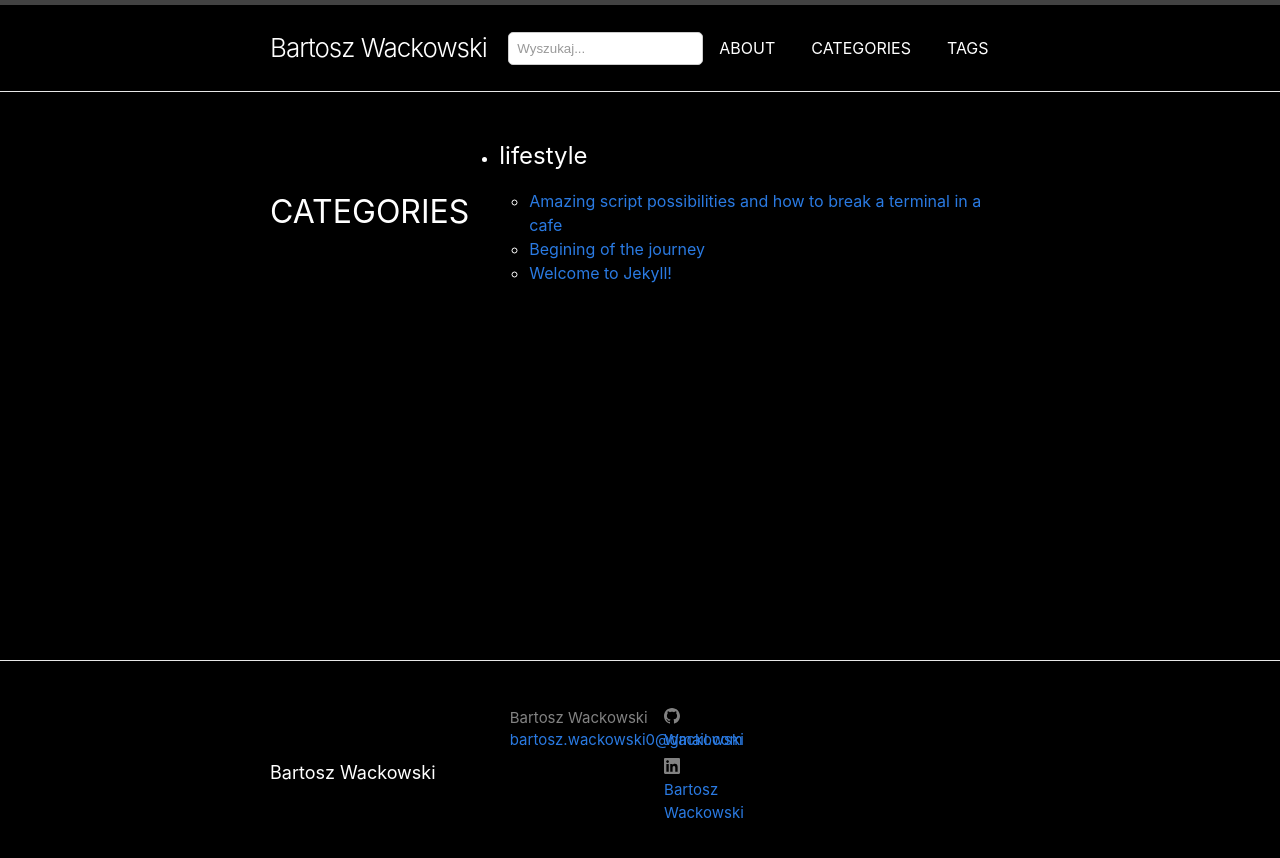
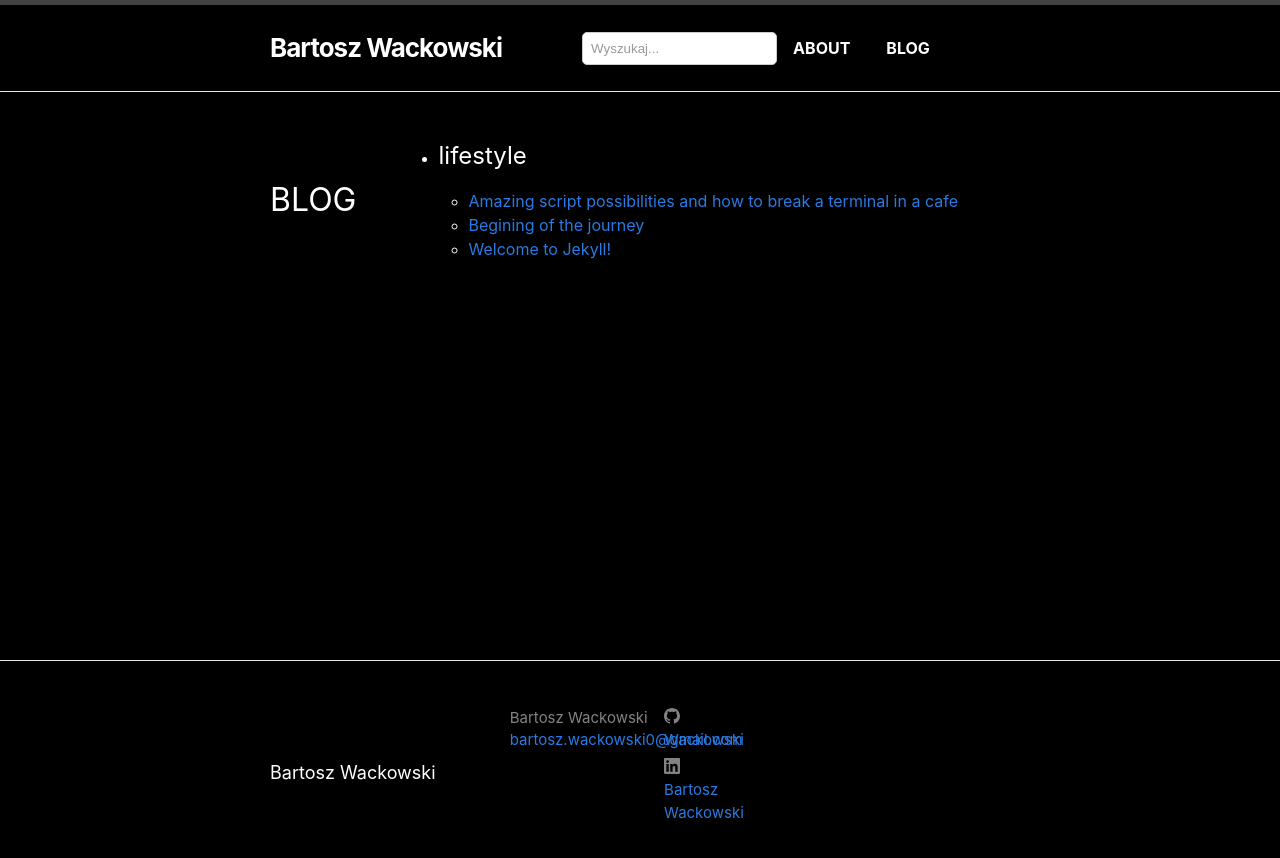
Before and after one commit to Wackowski/Wackowski.github.io, a Jekyll site: the page built from index_subs/blog_index.html, in a window 1280 px wide. Shown: the top 858 px of the page. Built offline with Jekyll 4.4.1, drawn with Linux system fonts in a browser that asks for light colours; nearby versions of some CDN libraries.

Commit message:
rebuid header content - in progress

```diff
--- a/_includes/header.html
+++ b/_includes/header.html
@@ -51,7 +51,7 @@
   <div class="wrapper">
     {%- assign default_paths = site.pages | map: "path" -%}
     {%- assign page_paths = site.header_pages | default: default_paths -%}
-    <a class="site-title" rel="author" href="{{ "/" | relative_url }}">{{ site.title | escape }}</a>
+    <a class="site-title" rel="author" href="{{ "/" | relative_url }}"><b>{{ site.title | escape }}</b></a>
 
     {%- if page_paths -%}
       <nav class="site-nav">
@@ -71,7 +71,7 @@
           {%- for path in page_paths -%}
             {%- assign my_page = site.pages | where: "path", path | first -%}
             {%- if my_page.title -%}
-              <a class="page-link" href="{{ /my_page.url | relative_url }}">{{ my_page.title | escape }}</a>
+              <a class="page-link" href="{{ /my_page.url | relative_url }}"><b>{{ my_page.title | escape }}</b></a>
             {%- endif -%}
           {%- endfor -%}
 
--- a/index_subs/tags.html
+++ b/index_subs/blog_index.html
@@ -1,16 +1,16 @@
 ---
 layout: default
-title: TAGS
-permalink: /tags/
+title: BLOG
+permalink: /categories/
 ---
 
 <h1>{{ page.title }}</h1>
 <ul>
-  {% for tag in site.tags %}
+  {% for category in site.categories %}
     <li>
-      <h2 id="{{ tag[0] }}">{{ tag[0] }}</h2>
+      <h2 id="{{ category[0] }}">{{ category[0] }}</h2>
       <ul>
-        {% for post in tag[1] %}
+        {% for post in category[1] %}
           <li>
             <a href="{{ post.url }}">{{ post.title }}</a>
           </li>
--- a/index_subs/categories.html
+++ /dev/null
@@ -1,21 +0,0 @@
----
-layout: default
-title: CATEGORIES
-permalink: /categories/
----
-
-<h1>{{ page.title }}</h1>
-<ul>
-  {% for category in site.categories %}
-    <li>
-      <h2 id="{{ category[0] }}">{{ category[0] }}</h2>
-      <ul>
-        {% for post in category[1] %}
-          <li>
-            <a href="{{ post.url }}">{{ post.title }}</a>
-          </li>
-        {% endfor %}
-      </ul>
-    </li>
-  {% endfor %}
-</ul>
```
